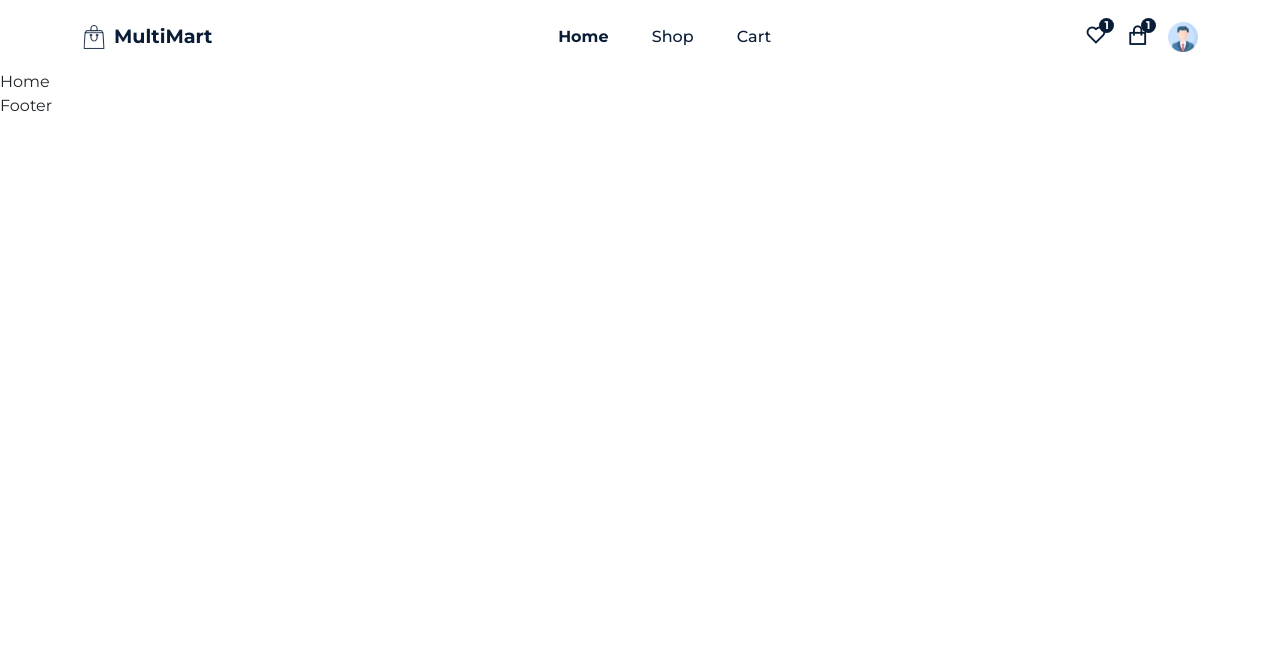
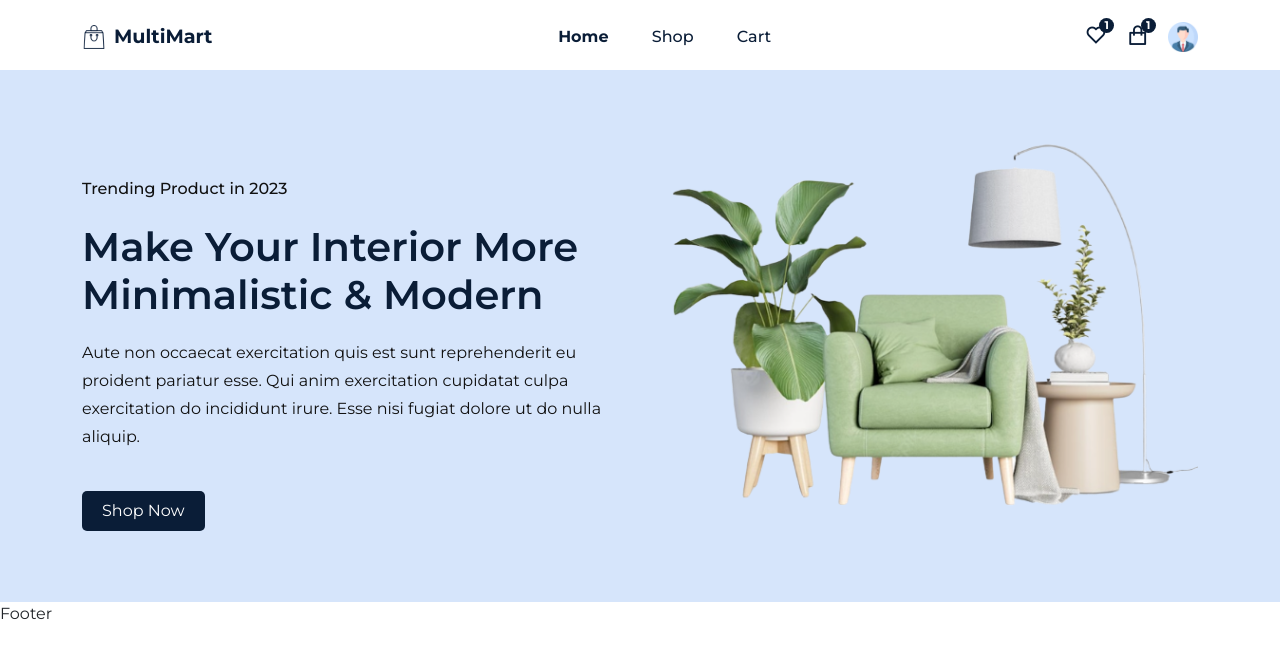
Before and after one commit to aman9267/MultiMart-Ecommerce, a React (Create React App) app: page /home in a window 1280 px wide. Shown: the top 658 px of the page. Built offline with nearby package versions, Linux system fonts and the light colour scheme.

Commit message:
Hero Section Final

```diff
--- /dev/null
+++ b/src/components/Helmet/Helmet.js
@@ -0,0 +1,9 @@
+import "./helmet.css";
+import React from "react";
+
+const Helmet = (props) => {
+  document.title = "MultiMart -" + props.title;
+  return <div className="w-100">{props.children}</div>;
+};
+
+export default Helmet;
--- a/src/pages/Home.js
+++ b/src/pages/Home.js
@@ -1,7 +1,45 @@
 import React from "react";
+import Helmet from "../components/Helmet/Helmet";
+import { Container, Row, Col } from "reactstrap";
+import heroImg from "../assets/images/hero-img.png";
+import "../style/home.css";
+import { Link } from "react-router-dom";
+import { motion } from "framer-motion";
 
 const Home = () => {
-  return <div>Home</div>;
+  const year = new Date().getFullYear();
+  return (
+    <>
+      <Helmet title={"Home"}>
+        <section className="hero__section">
+          <Container>
+            <Row>
+              <Col lg="6" md="6">
+                <div className="hero__content">
+                  <p className="hero__subtitle">Trending Product in {year}</p>
+                  <h2>Make Your Interior More Minimalistic & Modern</h2>
+                  <p>
+                    Aute non occaecat exercitation quis est sunt reprehenderit
+                    eu proident pariatur esse. Qui anim exercitation cupidatat
+                    culpa exercitation do incididunt irure. Esse nisi fugiat
+                    dolore ut do nulla aliquip.
+                  </p>
+                  <motion.button whileTap={{ scale: 1.2 }} className="shop_btn">
+                    <Link to="/shop">Shop Now</Link>
+                  </motion.button>
+                </div>
+              </Col>
+              <Col lg="6" md="6">
+                <div>
+                  <img src={heroImg} alt="Hero Banner" />
+                </div>
+              </Col>
+            </Row>
+          </Container>
+        </section>
+      </Helmet>
+    </>
+  );
 };
 
 export default Home;
--- /dev/null
+++ b/src/style/home.css
@@ -0,0 +1,34 @@
+.hero__section {
+  background-color: var(--hero-bg);
+}
+.hero__content h2 {
+  color: var(--primary-color);
+  font-size: 2.5rem;
+  font-weight: 600;
+  margin: 20px 0px;
+}
+.hero__content p {
+  color: #111;
+  line-height: 28px;
+}
+.hero__content p:nth-child(1) {
+  font-weight: 500;
+}
+
+.shop_btn {
+  border: none;
+  outline: none;
+  padding: 8px 20px;
+  border-radius: 5px;
+  background: var(--primary-color);
+  color: #fff;
+  cursor: pointer;
+  font-size: 1rem;
+  margin-top: 40px;
+}
+.shop_btn :hover {
+  color: #fff;
+}
+.hero__content {
+  padding-top: 45px;
+}
```
Also changed, not shown: src/components/Helmet/helmet.css (added).
